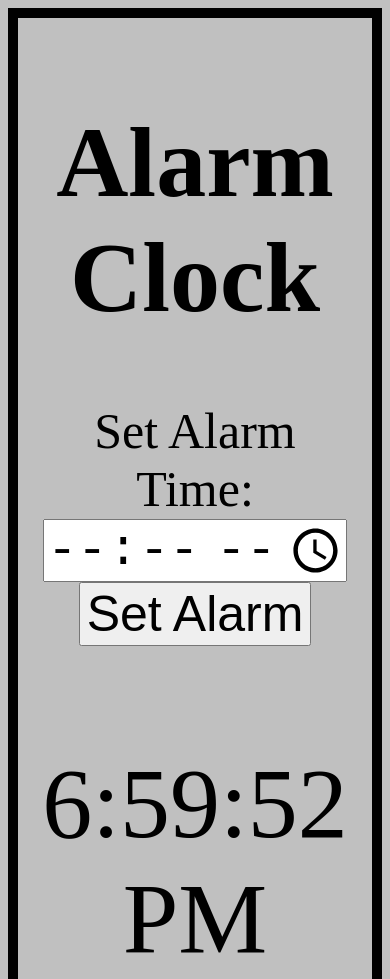
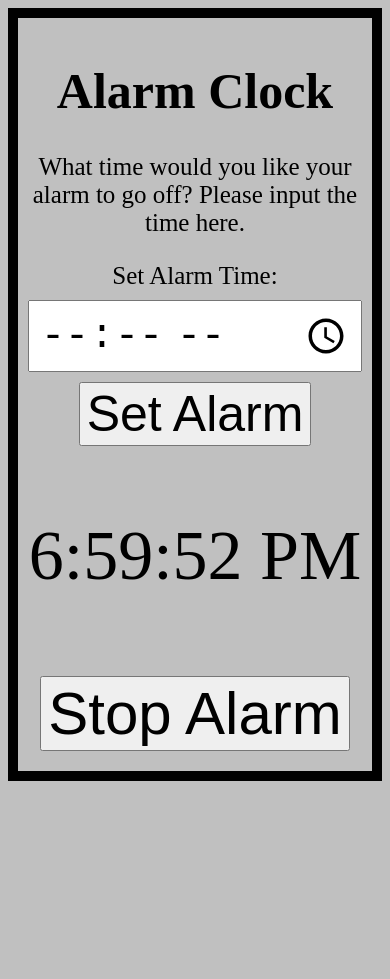
Before and after one commit to JTSTAM02/alarm-clock, a plain HTML site: page index.html in a window 390 px wide. Shown: the top 979 px of the page. After the commit the page ends 844 px from the top, so only its background shows below. Drawn offline with Linux system fonts and the light colour scheme.

Commit message:
Updated for mobile

```diff
--- a/index.html
+++ b/index.html
@@ -4,15 +4,48 @@
 <meta charset="UTF-8">
 <meta name="viewport" content="width=device-width, initial-scale=1.0">
 <title>Alarm Clock</title>
-  <link rel="stylesheet" href="css/styles.css">
+<style>
+  body {
+    background-color: silver;
+    font-size: 25px;
+    text-align: center;
+    border: 10px solid black;
+    padding: 10px;
 
+  }
+
+  h1{
+    font-size:50px;
+  }
+  #alarmTime {
+    width: 100%;
+    box-sizing: border-box;
+    padding: 10px;
+    margin-top:10px;
+    margin-bottom: 10px;
+  }
+
+
+  #clock {
+    font-size: 70px;
+    margin-top: 20px;
+  }
+
+  #stopAlarm {
+    font-size: 60px;
+    margin: 10px;
+  }
+</style>
 </head>
 <body>
   <h1>Alarm Clock</h1>
   <div>
+    <p>What time would you like your alarm to go off? Please input the time here.
+
+    </p>
     <label for="alarmTime">Set Alarm Time: </label>
-    <input style="font-size: 50px;" type="time" id="alarmTime">
-    <button style="font-size: 50px;" id="setAlarm">Set Alarm</button>
+    <input style="font-size: 40px; max-width: 400px;" type="time" id="alarmTime">
+    <button style="font-size: 50px;" id="setAlarm" onkeydown="handleKeyUp()">Set Alarm</button>
   </div>
 
   <div id="clock">
@@ -29,7 +62,7 @@ const playAlarm = () => {
   alarm.play();
   setTimeout(() =>{
       alert("Time's up! Alarm is ringing!");
-  }, 100)
+  }, 1000)
 };
 
 const stopAlarm = () => {
@@ -42,22 +75,29 @@ const stopAlarm = () => {
     let alarmTime = null;
 
 
+
+    const formatTime = (time) => {
+      const [hours, minutes] = time.split(':');
+      return `${parseInt(hours) % 12}:${minutes}`;
+    };
+
+
     const handleClickOrEnter = () => {
     const alarmTimeString = alarmTimeInput.value;
     if (alarmTimeString) {
+      const formattedTime = formatTime(alarmTimeString);
       const [hours, minutes] = alarmTimeString.split(':');
       const now = new Date();
       alarmTime = new Date(now.getFullYear(), now.getMonth(), now.getDate(), hours, minutes);
-      alert(`Alarm set for ${hours}:${minutes}`);
+      alert(`Alarm set for ${formattedTime}`);
   }
 };
-const handleEnter = (event) => {
-      if (event.keyCode === 13) {
+
+const handleKeyUp = (event) => {
+      if (event.key === "Enter") {
         handleClickOrEnter();
       }
     };
-
-
 
     function updateClock() {
       const now = new Date();
@@ -77,7 +117,7 @@ const handleEnter = (event) => {
     updateClock();
 
     setAlarmButton.addEventListener('click', handleClickOrEnter);
-    setAlarmButton.addEventListener('onkeydown', handleClickOrEnter);
+    setAlarmButton.addEventListener('keyup', handleKeyUp);
 
     const stopAlarmButton = document.getElementById('stopAlarm');
     stopAlarmButton.addEventListener('click', stopAlarm);
```
